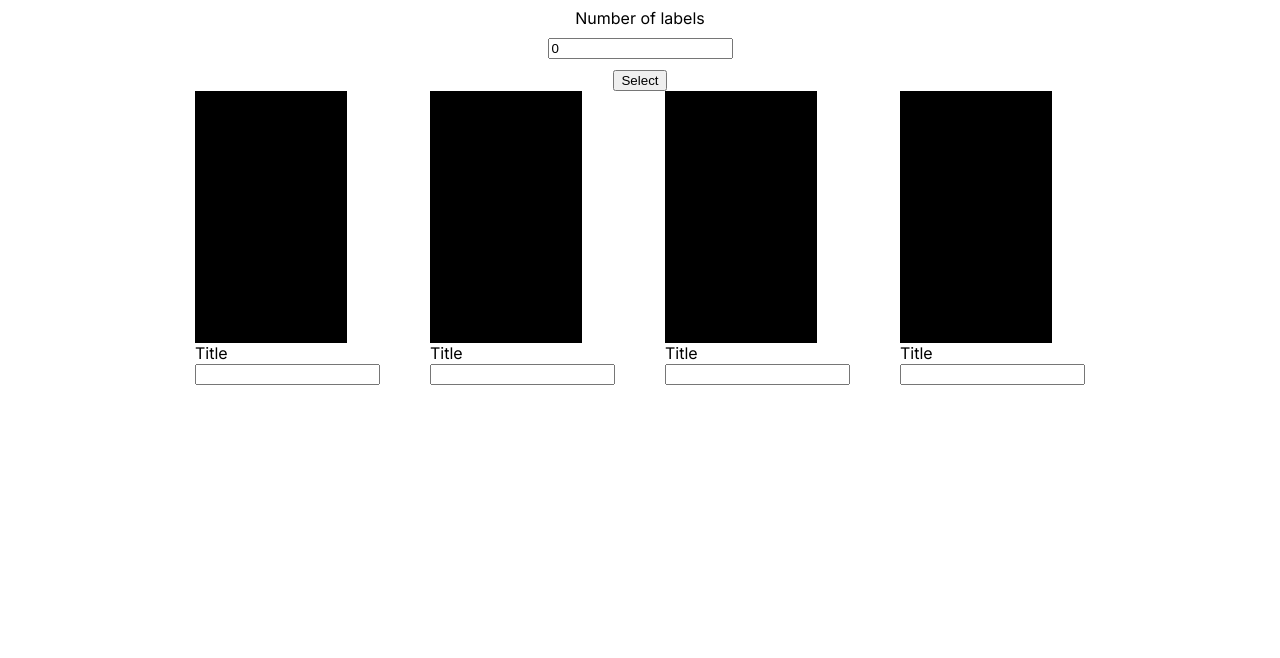
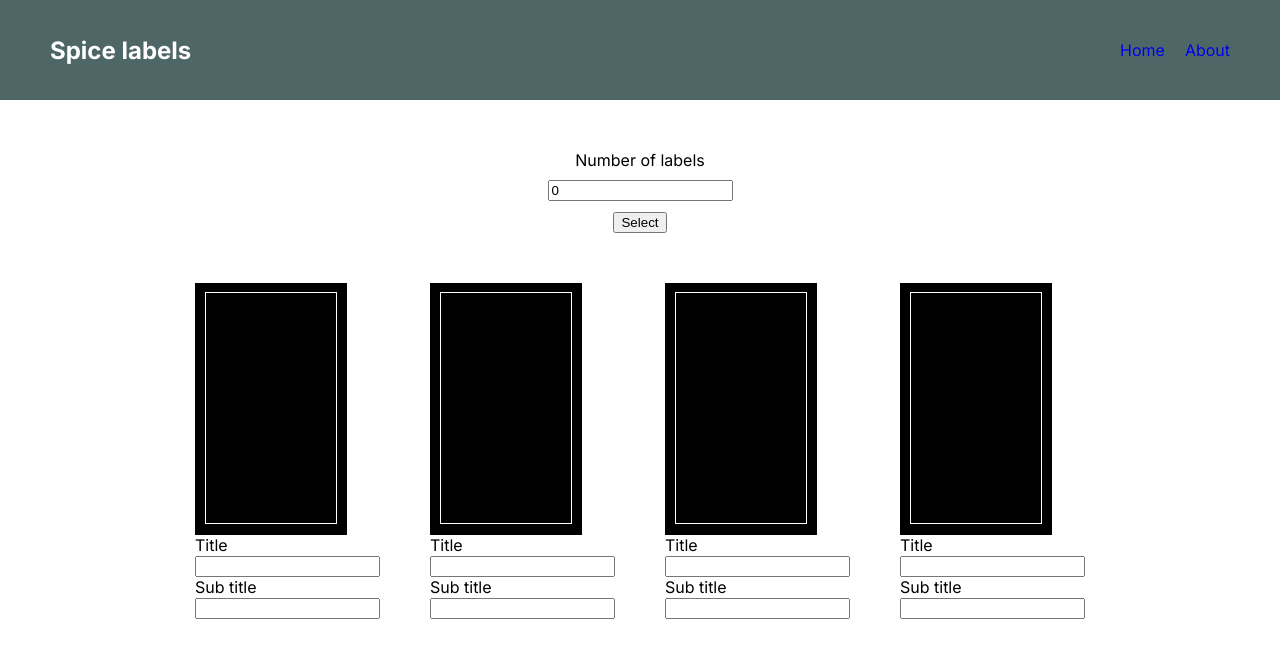
Before and after one commit to AndreaLindaas/spice-labels, a Next.js app: page / in a window 1280 px wide. Shown: the top 658 px of the page. Built offline with nearby package versions, Linux system fonts and the light colour scheme.

Commit message:
added utils,about page, header and styling

```diff
--- /dev/null
+++ b/app/_components/Nav/Nav.module.scss
@@ -0,0 +1,23 @@
+.nav {
+  background-color: #4e6766;
+  color: #fff;
+  display: flex;
+  justify-content: space-between;
+  height: 100px;
+  align-items: center;
+  h1 {
+    margin-left: 50px;
+  }
+  .navList {
+    margin-right: 50px;
+    display: flex;
+    gap: 20px;
+    list-style-type: none;
+    a:visited {
+      color: #fff;
+    }
+    a:hover {
+      text-decoration: underline;
+    }
+  }
+}
--- /dev/null
+++ b/app/_components/Nav/Nav.tsx
@@ -0,0 +1,20 @@
+import React from "react";
+import Styles from "./Nav.module.scss";
+import Link from "next/link";
+export default function Nav() {
+  return (
+    <>
+      <nav className={Styles.nav}>
+        <h1>Spice labels</h1>
+        <ul className={Styles.navList}>
+          <Link href="/">
+            <li>Home</li>
+          </Link>
+          <Link href="/about">
+            <li>About</li>
+          </Link>
+        </ul>
+      </nav>
+    </>
+  );
+}
--- a/app/_components/SpiceLabel/SpiceLabel.module.scss
+++ b/app/_components/SpiceLabel/SpiceLabel.module.scss
@@ -4,7 +4,23 @@
   border: solid 1px #000;
   background: #000;
   color: #fff;
+
+  .whiteSquare {
+    border: 1px solid #fff;
+    width: 130px;
+    margin: 8px auto;
+    height: 230px;
+    display: flex;
+    flex-direction: column;
+    justify-content: center;
+  }
+  .hasText {
+    border-top: 1px solid #fff;
+    width: 100px;
+    margin: 0 auto;
+  }
   p {
     text-align: center;
+    margin: 5px 0;
   }
 }
--- a/app/_components/SpiceLabel/SpiceLabel.tsx
+++ b/app/_components/SpiceLabel/SpiceLabel.tsx
@@ -8,12 +8,16 @@ type SpiceLabelProps = {
 export default function SpiceLabel(props: SpiceLabelProps) {
   const [title, setTitle] = useState("");
   const [subTitle, setSubTitle] = useState("");
-  console.log(props);
+  // console.log(props);
   return (
     <div>
       <div className={styles.label}>
-        <p>{title}</p>
-        <p></p>
+        <div className={styles.whiteSquare}>
+          <p>{title}</p>
+          <div className={` ${subTitle && styles.hasText}`}>
+            <p>{subTitle}</p>
+          </div>
+        </div>
       </div>
       <div>
         <label htmlFor="">Title</label>
@@ -21,7 +25,16 @@ export default function SpiceLabel(props: SpiceLabelProps) {
       <div>
         <input
           type="text"
-          onChange={(e: any) => setTitle(e.target.value)}
+          onChange={(e: any) => setTitle(e.target.value.toUpperCase())}
+        ></input>
+      </div>
+      <div>
+        <label htmlFor="">Sub title</label>
+      </div>
+      <div>
+        <input
+          type="text"
+          onChange={(e: any) => setSubTitle(e.target.value)}
         ></input>
       </div>
     </div>
--- /dev/null
+++ b/app/about/page.tsx
@@ -0,0 +1,5 @@
+import React from "react";
+
+export default function About() {
+  return <div>Hello world</div>;
+}
--- a/app/globals.scss
+++ b/app/globals.scss
@@ -0,0 +1,13 @@
+body {
+  margin: 0;
+}
+h1 {
+  margin: 0;
+}
+ul {
+  margin: 0;
+  padding: 0;
+}
+a {
+  text-decoration: none;
+}
--- a/app/page.module.scss
+++ b/app/page.module.scss
@@ -1,5 +1,6 @@
 .form {
   text-align: center;
+  margin: 50px;
   input {
     margin: 10px 0;
   }
@@ -8,4 +9,5 @@
   display: flex;
   gap: 50px;
   justify-content: center;
+  flex-wrap: wrap;
 }
--- a/app/page.tsx
+++ b/app/page.tsx
@@ -2,6 +2,7 @@
 import { useState } from "react";
 import SpiceLabel from "./_components/SpiceLabel/SpiceLabel";
 import styles from "./page.module.scss";
+import Nav from "./_components/Nav/Nav";
 export default function Home() {
   const [value, setValue] = useState(0);
   const [confirmedNumberOfLabels, setConfirmedNumberOfLabels] = useState(4);
@@ -24,6 +25,7 @@ export default function Home() {
   };
   return (
     <>
+      <Nav />
       <form onSubmit={numberOfLabels} className={styles.form}>
         <div>
           <label htmlFor="number">Number of labels</label>
```
Also changed, not shown: app/_lib/utils.ts (added, +8 -0 lines).
